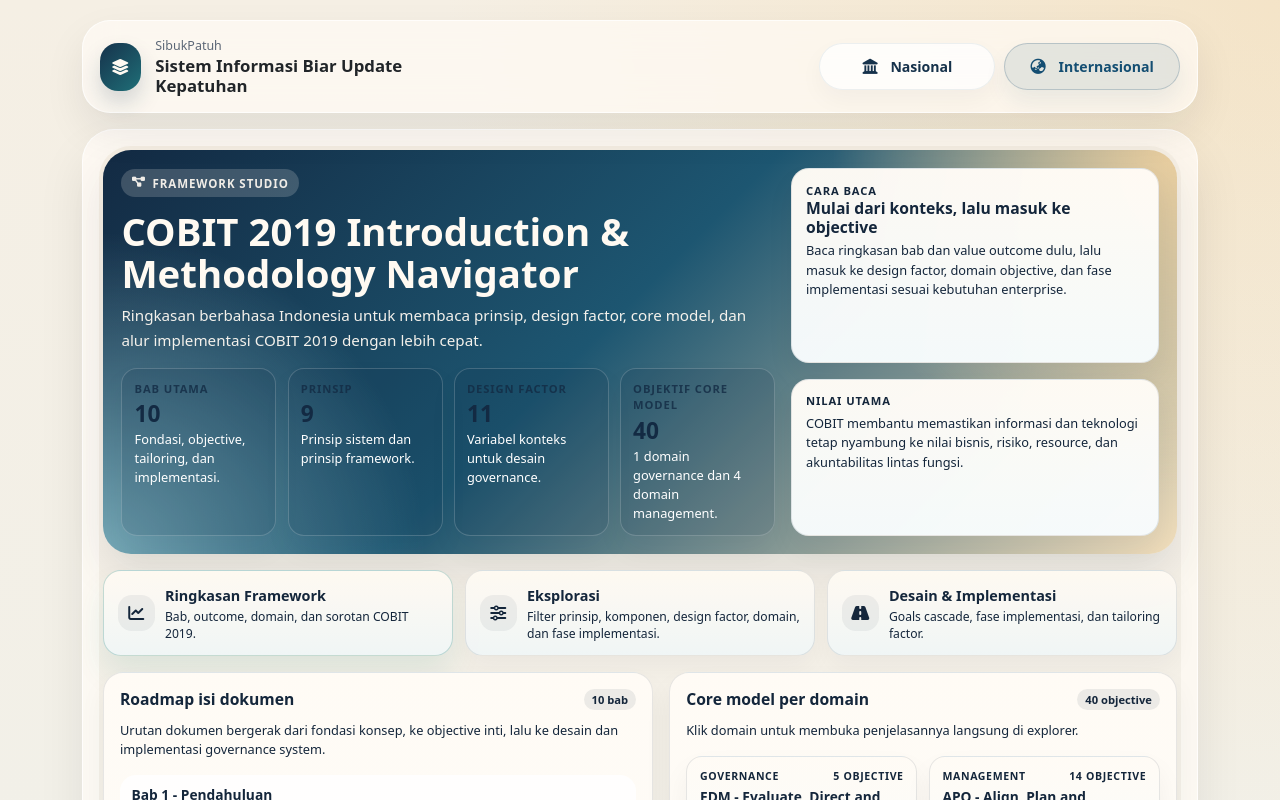
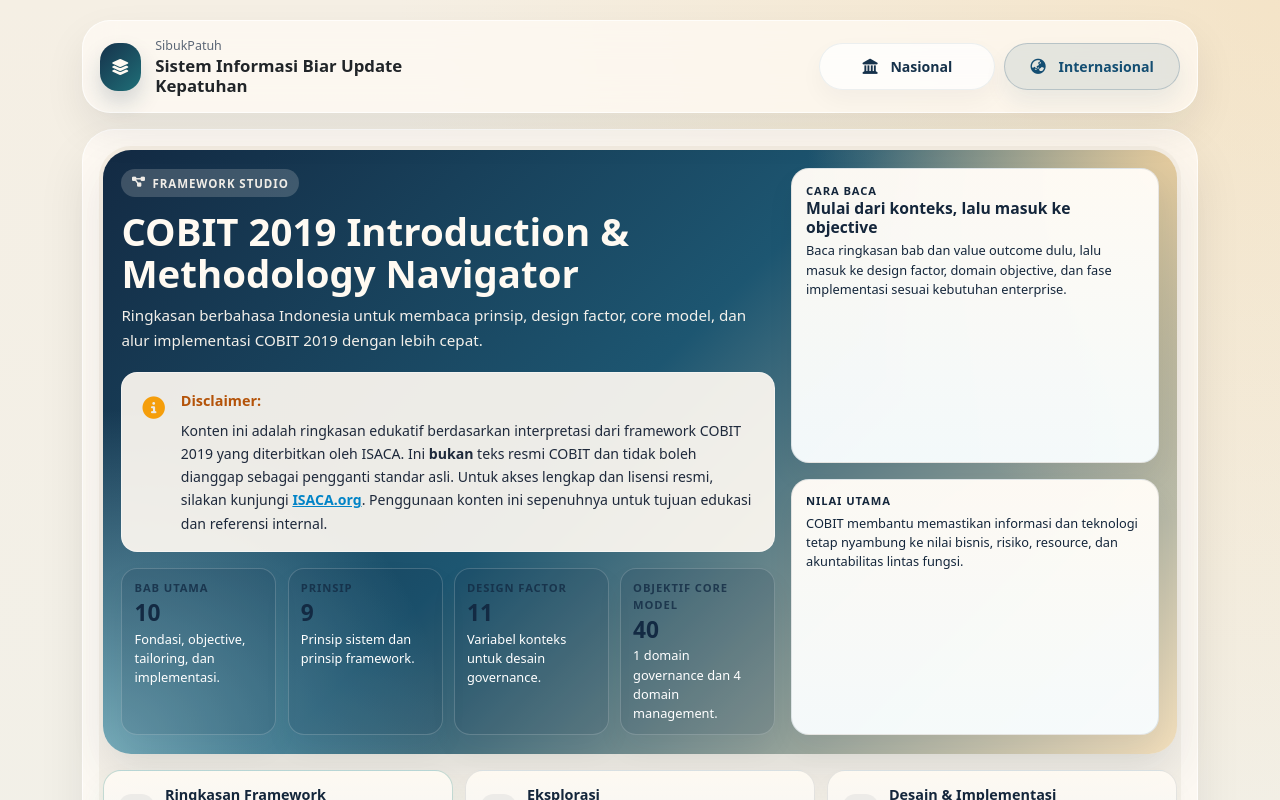
Before and after one commit to lintanggraha/sibukpatuh, a Vue app: page /frameworks/cobit-2019 in a window 1280 px wide. Shown: the top 800 px of the page. Built offline with nearby package versions, Linux system fonts and the light colour scheme.

Commit message:
feat: add copyright disclaimers for ISO 27001 and COBIT 2019 frameworks

```diff
--- a/src/views/Cobit.vue
+++ b/src/views/Cobit.vue
@@ -27,6 +27,13 @@
             Ringkasan berbahasa Indonesia untuk membaca prinsip, design factor,
             core model, dan alur implementasi COBIT 2019 dengan lebih cepat.
           </p>
+          <div class="cob-disclaimer-banner">
+            <div class="cob-disclaimer-icon"><i class="fas fa-info-circle"></i></div>
+            <div class="cob-disclaimer-content">
+              <strong>Disclaimer:</strong>
+              <span>Konten ini adalah ringkasan edukatif berdasarkan interpretasi dari framework COBIT 2019 yang diterbitkan oleh ISACA. Ini <b>bukan</b> teks resmi COBIT dan tidak boleh dianggap sebagai pengganti standar asli. Untuk akses lengkap dan lisensi resmi, silakan kunjungi <a href="https://www.isaca.org/resources/cobit" target="_blank" rel="noopener noreferrer">ISACA.org</a>. Penggunaan konten ini sepenuhnya untuk tujuan edukasi dan referensi internal.</span>
+            </div>
+          </div>
           <div class="cob-metrics">
             <div class="cob-metric">
               <label>Bab Utama</label><strong>{{ totalChapters }}</strong
@@ -754,6 +761,41 @@ export default {
   font-size: 0.95rem;
   line-height: 1.62;
 }
+.cob-disclaimer-banner {
+  margin-top: 1.25rem;
+  padding: 1rem 1.25rem;
+  border-radius: 16px;
+  background: rgba(255, 250, 242, 0.92);
+  border: 1px solid rgba(255, 255, 255, 0.4);
+  display: flex;
+  gap: 1rem;
+  align-items: flex-start;
+}
+.cob-disclaimer-icon {
+  color: #f59e0b;
+  font-size: 1.4rem;
+  flex-shrink: 0;
+  margin-top: 2px;
+}
+.cob-disclaimer-content {
+  color: #1e293b;
+  font-size: 0.88rem;
+  line-height: 1.65;
+}
+.cob-disclaimer-content strong {
+  display: block;
+  margin-bottom: 0.35rem;
+  color: #b45309;
+  font-size: 0.9rem;
+}
+.cob-disclaimer-content a {
+  color: #0284c7;
+  text-decoration: underline;
+  font-weight: 600;
+}
+.cob-disclaimer-content a:hover {
+  color: #0369a1;
+}
 .cob-metrics,
 .cob-cards,
 .cob-domains,
--- a/src/views/Iso27001.vue
+++ b/src/views/Iso27001.vue
@@ -20,6 +20,13 @@
           <span class="iso-kicker"><i class="fas fa-compass"></i>Framework Studio</span>
           <h1 class="iso-title">ISO 27001:2022 Control Studio</h1>
           <p class="iso-lede">Halaman ini menyajikan kontrol Annex A dalam tampilan yang mendukung analisa kebijakan, penentuan prioritas implementasi, dan identifikasi kebutuhan bukti audit.</p>
+          <div class="iso-disclaimer-banner">
+            <div class="iso-disclaimer-icon"><i class="fas fa-info-circle"></i></div>
+            <div class="iso-disclaimer-content">
+              <strong>Disclaimer:</strong>
+              <span>Konten ini adalah ringkasan edukatif berdasarkan interpretasi dari standar ISO 27001:2022. Ini <b>bukan</b> teks resmi ISO dan tidak boleh dianggap sebagai pengganti standar asli. Untuk teks otoritatif dan lisensi resmi, silakan kunjungi <a href="https://www.iso.org/standard/27001" target="_blank" rel="noopener noreferrer">ISO.org</a> atau <a href="https://www.bsn.go.id" target="_blank" rel="noopener noreferrer">BSN</a>. Penggunaan konten ini sepenuhnya untuk tujuan edukasi dan persiapan audit internal.</span>
+            </div>
+          </div>
           <div class="iso-metric-grid">
             <div class="iso-metric"><label>Annex A Controls</label><strong>{{ totalControls }}</strong><span>Kontrol inti yang bisa ditelusuri end-to-end.</span></div>
             <div class="iso-metric"><label>Categories</label><strong>{{ domainBreakdown.length }}</strong><span>Organisasional, Orang, Fisik, dan Teknologi.</span></div>
@@ -332,6 +339,12 @@ export default {
 .iso-kicker{display:inline-flex;align-items:center;gap:.45rem;padding:.35rem .7rem;border-radius:999px;background:rgba(255,250,242,.18);color:rgba(255,250,242,.92);font-size:.75rem;font-weight:700;text-transform:uppercase;letter-spacing:.08em}
 .iso-title{margin:1rem 0 .7rem;color:#fffaf2;font-size:clamp(2rem,3.8vw,3rem);font-weight:800;line-height:1.04}
 .iso-lede{margin:0;max-width:680px;color:rgba(255,250,242,.82);line-height:1.7}
+.iso-disclaimer-banner{margin-top:1.25rem;padding:1rem 1.25rem;border-radius:16px;background:rgba(255,250,242,.92);border:1px solid rgba(255,255,255,.4);display:flex;gap:1rem;align-items:flex-start}
+.iso-disclaimer-icon{color:#f59e0b;font-size:1.4rem;flex-shrink:0;margin-top:2px}
+.iso-disclaimer-content{color:#1e293b;font-size:.88rem;line-height:1.65}
+.iso-disclaimer-content strong{display:block;margin-bottom:.35rem;color:#b45309;font-size:.9rem}
+.iso-disclaimer-content a{color:#0284c7;text-decoration:underline;font-weight:600}
+.iso-disclaimer-content a:hover{color:#0369a1}
 .iso-metric-grid{display:grid;grid-template-columns:repeat(4,1fr);gap:.65rem;margin-top:1.15rem}
 .iso-metric{padding:.68rem .74rem;border-radius:16px;background:rgba(255,250,242,.12);border:1px solid rgba(255,255,255,.18);backdrop-filter:blur(6px);min-height:96px;display:flex;flex-direction:column;justify-content:flex-start}
 .iso-metric label,.iso-side-card label,.iso-panel-copy strong{display:block;font-size:.72rem;font-weight:700;text-transform:uppercase;letter-spacing:.08em}
```
